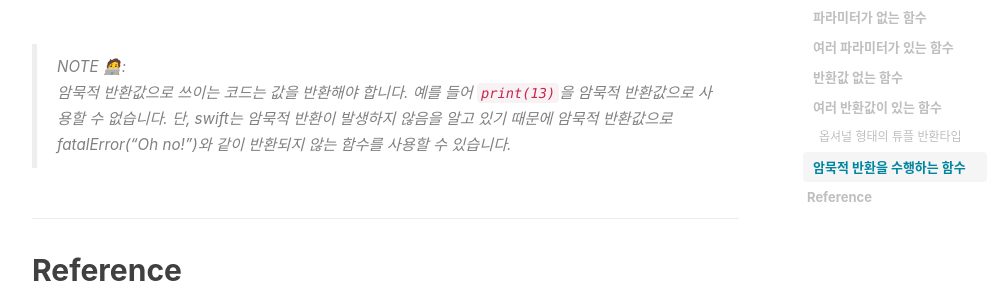
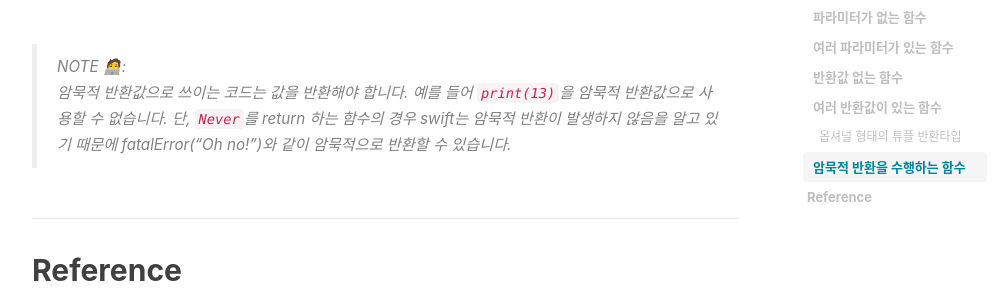
Before and after one commit to WhiteHyun/WhiteHyun.github.io, a Jekyll site: the page built from _posts/swift/2022-03-18-Swift-기초-문법-7.md, in a window 1280 px wide and 900 px high, scrolled down 6766 px. Shown: the part 177-476 px from the top of the window, without its empty margins (233-1230 px from the left). Built offline with Jekyll 4.4.1, drawn with Linux system fonts in a browser that asks for light colours; nearby versions of some CDN libraries; comment, search, counter and statistics services are not loaded.

Commit message:
Fix typo

```diff
--- a/_posts/swift/2022-03-18-Swift-기초-문법-7.md
+++ b/_posts/swift/2022-03-18-Swift-기초-문법-7.md
@@ -255,7 +255,7 @@ tags:
 > NOTE 🧑‍💻:
 >
 > 암묵적 반환값으로 쓰이는 코드는 값을 반환해야 합니다. 예를 들어 `print(13)`을 암묵적 반환값으로 사용할 수 없습니다.
-> 단, swift는 암묵적 반환이 발생하지 않음을 알고 있기 때문에 암묵적 반환값으로 fatalError("Oh no!")와 같이 반환되지 않는 함수를 사용할 수 있습니다.
+> 단, `Never`를 return 하는 함수의 경우 swift는 암묵적 반환이 발생하지 않음을 알고 있기 때문에 fatalError("Oh no!")와 같이 암묵적으로 반환할 수 있습니다.
 
 ## Reference
 
```
